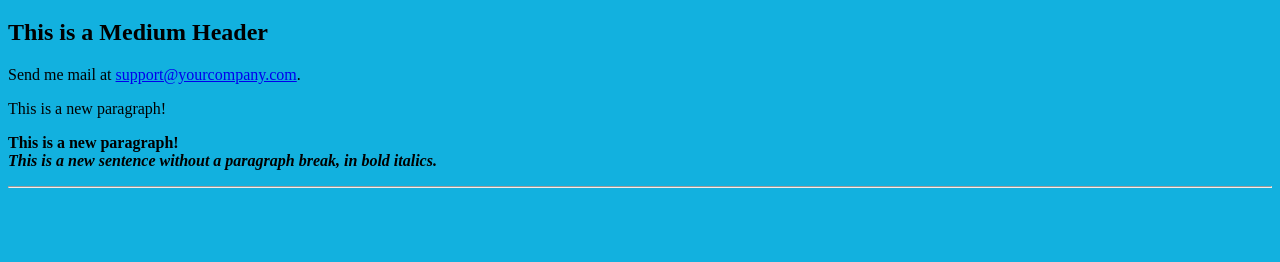
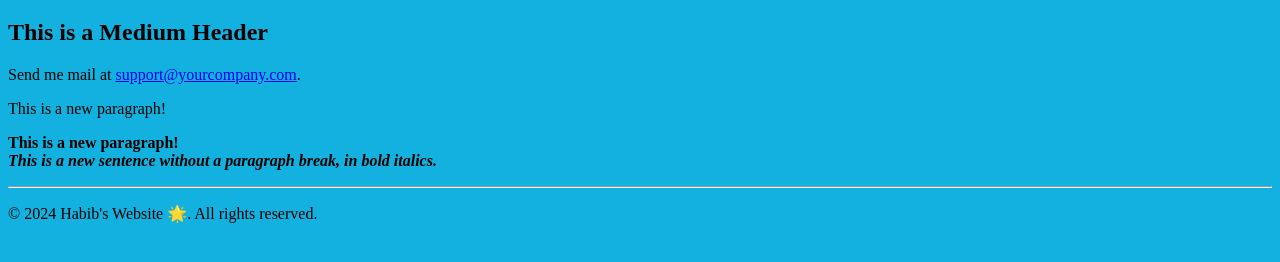
Before and after one commit to Habibi991/mysite, a plain HTML site: page index.html in a window 1280 px wide. Shown: the part 122-384 px from the top of the page. Drawn offline with Linux system fonts and the light colour scheme.

Commit message:
index.html

```diff
--- a/index.html
+++ b/index.html
@@ -36,6 +36,9 @@ support@yourcompany.com</a>.
 <BR> <B><I>This is a new sentence without a paragraph break, in bold italics.</I></B>
 
 <HR>
+<footer>
+        <p>&copy; 2024 Habib's Website &#x1F31F;. All rights reserved.</p>
+</footer>
 
 </BODY>
 
```
